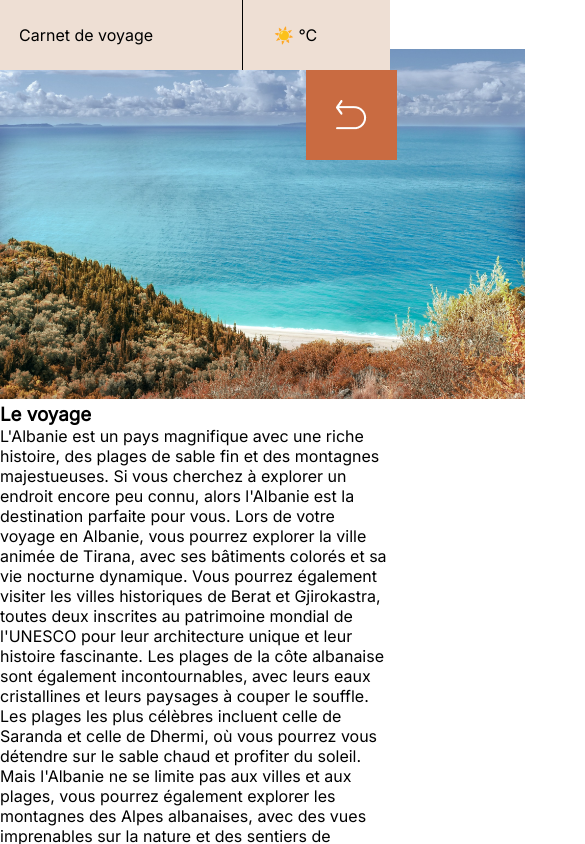
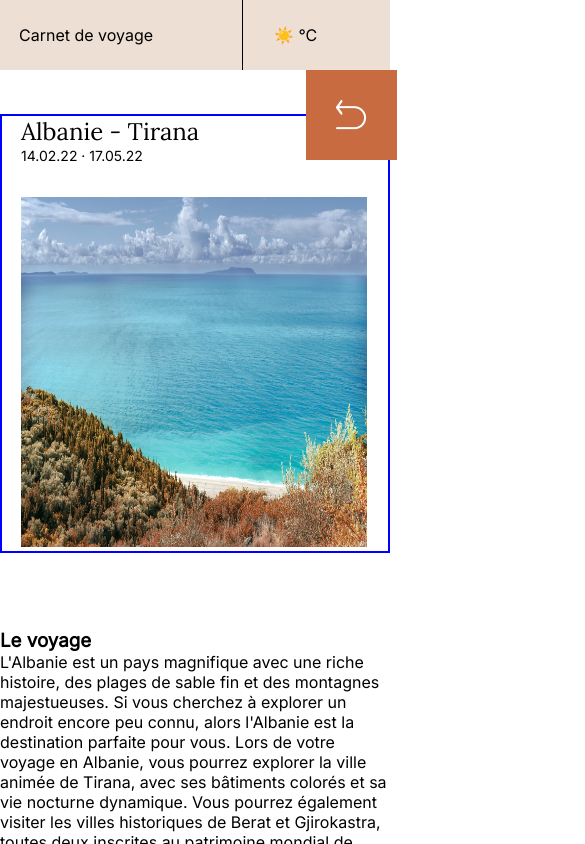
Before and after one commit to KatiaZd/Angular-BlogVoyage, an Angular app: page /articles/1 in a window 390 px wide. Shown: the top 844 px of the page, 585 px wide, since content can reach past the window. Built offline with nearby package versions, Linux system fonts and the light colour scheme; no server answers.

Commit message:
css mobile

```diff
--- a/src/app/components/header/header.component.css
+++ b/src/app/components/header/header.component.css
@@ -9,6 +9,7 @@ header {
       -ms-flex-align: center;
           align-items: center;
     z-index: 100;
+    top: 0;
 }
 
 h1 {
--- a/src/app/components/img-article/img-article.component.css
+++ b/src/app/components/img-article/img-article.component.css
@@ -1,3 +1,22 @@
+.container {
+    border: 2px solid blue;
+    margin: 114px 0 76px 0;
+    padding: 0 21px 0 19px;
+}
+
+h2 {
+    font-family: 'Lora', serif;
+    font-size: clamp(24px, 5vw, 60px);
+    font-weight: 400;
+}
+
+p {
+    font-size: clamp(14px, 1vw, 16px);
+    margin-bottom: 33px;
+}
+
 img {
     height: 350px;
+    width: 100%;
+
 }
--- a/src/app/components/img-article/img-article.component.html
+++ b/src/app/components/img-article/img-article.component.html
@@ -1,9 +1,9 @@
   <section>
-    <div class="">
+    <div class="container">
 
-        <div>
-            <h2>{{ dataCountry }} - {{ dataCity }}</h2>
-        </div>
+
+        <h2>{{ dataCountry }} - {{ dataCity }}</h2>
+
 
         <p>{{ dataStartDate | date : "dd.MM.yy" }} · {{ dataEndDate | date : "dd.MM.yy" }} </p>
 
--- a/src/app/components/quadri-img-article/quadri-img-article.component.css
+++ b/src/app/components/quadri-img-article/quadri-img-article.component.css
@@ -0,0 +1,4 @@
+img {
+    height: 351px;
+
+}
--- a/src/app/mocks/articles.mock.ts
+++ b/src/app/mocks/articles.mock.ts
@@ -152,11 +152,10 @@ export const ARTICLES: IArticles[] = [
                 " Il reste encore des zones à risque et des menaces terroristes qui peuvent survenir à tout moment, ce qui nécessite une certaine vigilance et une attention particulière",
             ],
             tips: [
-                'Lorem ipsum dolor sit amet, consectetur adipiscing elit. Sed euismod, nunc vel tincidunt lacinia, nunc nisl aliquam nisl, eget aliquam nisl',
-                'Lorem ipsum dolor sit amet, consectetur adipiscing elit. Sed euismod, nunc vel tincidunt lacinia, nunc nisl aliquam nisl, eget aliquam nisl',
-                'Lorem ipsum dolor sit amet, consectetur adipiscing elit. Sed euismod, nunc vel tincidunt lacinia, nunc nisl aliquam nisl, eget aliquam nisl',
+                "Prenez une paire de tong !",
+
             ],
-            summary: 'Si vous voyagez en Tunisie, assurez-vous de goûter aux délicieuses spécialités culinaires locales et de vous immerger dans la culture riche et diversifiée du pays.l',
+            summary: 'Si vous voyagez en Tunisie, assurez-vous de goûter aux délicieuses spécialités culinaires locales et de vous immerger dans la culture riche et diversifiée du pays.',
             isTop: false,
         },
 
```
